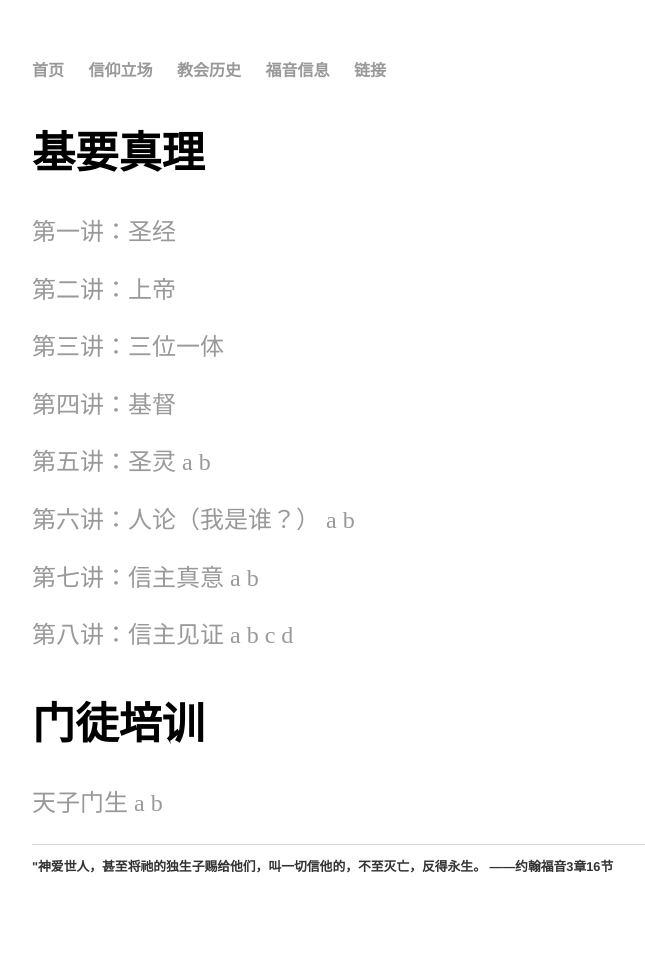
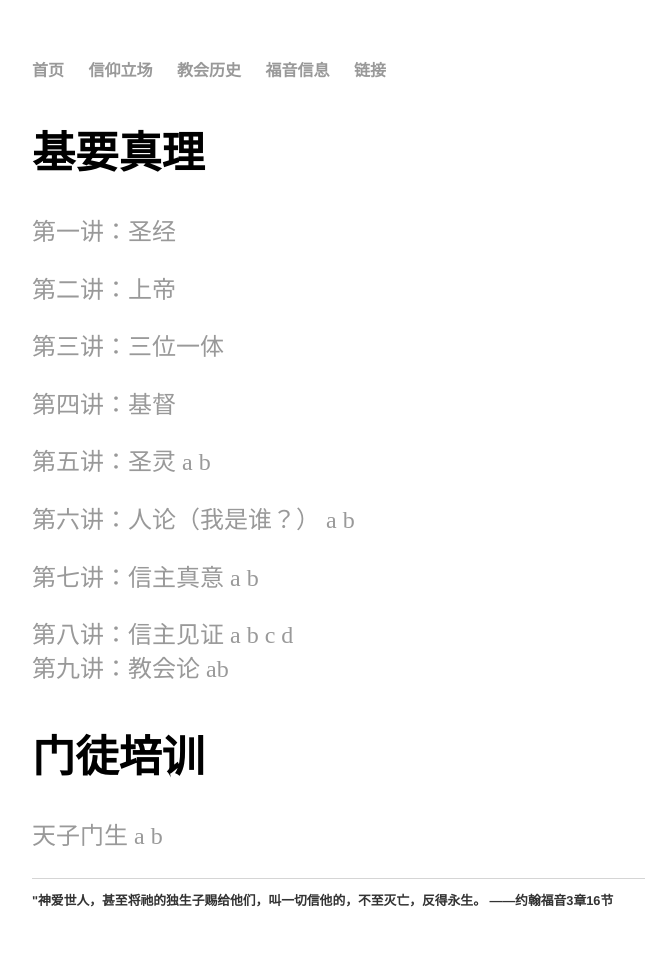
Before and after one commit to zlchurch/zlchurch.github.io, a Jekyll site: the page built from sermons/index.md, in a window 1280 px wide. Shown: the whole page, without its empty margins (160-805 px from the left). Built offline with Jekyll 4.4.1, drawn with Linux system fonts in a browser that asks for light colours; before the commit the page ends 936 px from its top, so only the background shows below that.

Commit message:
Update index.md

```diff
--- a/sermons/index.md
+++ b/sermons/index.md
@@ -19,7 +19,8 @@ layout: default
 
 [第七讲：信主真意 a](https://www.dropbox.com/s/2qho965a6bd7ncq/09%E4%BF%A1%E4%B8%BB%E7%9C%9F%E8%B0%9B%20a.m4a?dl=0) [b](https://www.dropbox.com/s/xyo890wxkh0rhdi/10%E4%BF%A1%E4%B8%BB%E7%9C%9F%E8%B0%9Bb.m4a?dl=0)
 
-[第八讲：信主见证 a](https://www.dropbox.com/s/5d9nhbu488ey2wx/信主见证a.m4a?dl=0) [b](https://www.dropbox.com/s/ptbo2ch99o68yv6/信主见证b.m4a?dl=0) [c](https://www.dropbox.com/s/kzfblmhote0wfyn/15%E4%BF%A1%E4%B8%BB%E8%A7%81%E8%AF%81-%E4%BA%B2%E5%AD%90.m4a?dl=0)      [d](https://www.dropbox.com/s/kdj3xkhuioc4s27/16%E4%BF%A1%E4%B8%BB%E8%A7%81%E8%AF%81-%E6%95%99%E4%BC%9A.m4a?dl=0)
+[第八讲：信主见证 a](https://www.dropbox.com/s/5d9nhbu488ey2wx/信主见证a.m4a?dl=0) [b](https://www.dropbox.com/s/ptbo2ch99o68yv6/信主见证b.m4a?dl=0) [c](https://www.dropbox.com/s/kzfblmhote0wfyn/15%E4%BF%A1%E4%B8%BB%E8%A7%81%E8%AF%81-%E4%BA%B2%E5%AD%90.m4a?dl=0)  [d](https://www.dropbox.com/s/kdj3xkhuioc4s27/16%E4%BF%A1%E4%B8%BB%E8%A7%81%E8%AF%81-%E6%95%99%E4%BC%9A.m4a?dl=0)
+[第九讲：教会论 a](https://www.dropbox.com/s/vydth89kut2qwej/17%E4%BD%95%E4%B8%BA%E6%95%99%E4%BC%9A.m4a?dl=0)[b](https://www.dropbox.com/s/sehvrw199avifgj/18%E6%95%99%E4%BC%9A%E7%94%9F%E6%B4%BB.m4a?dl=0)
 
 
 ## 门徒培训
```
